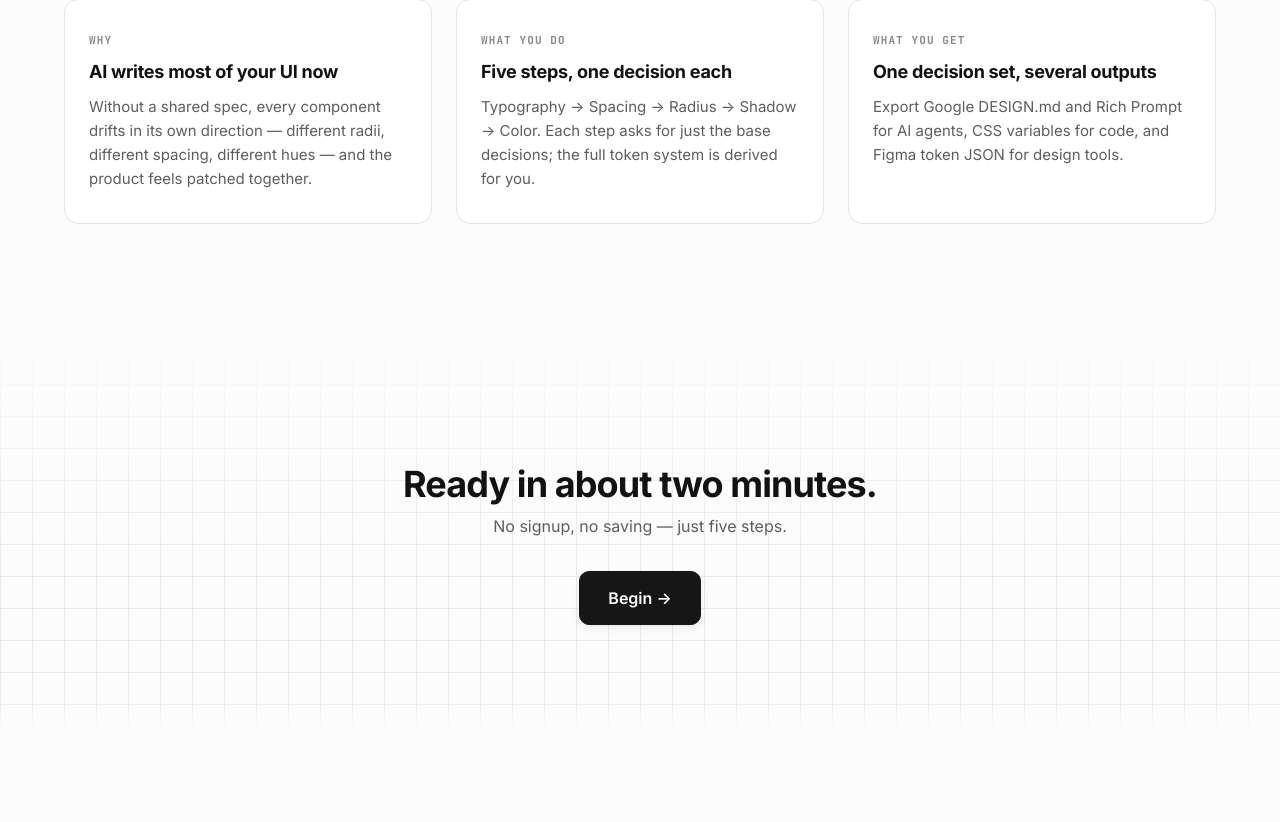
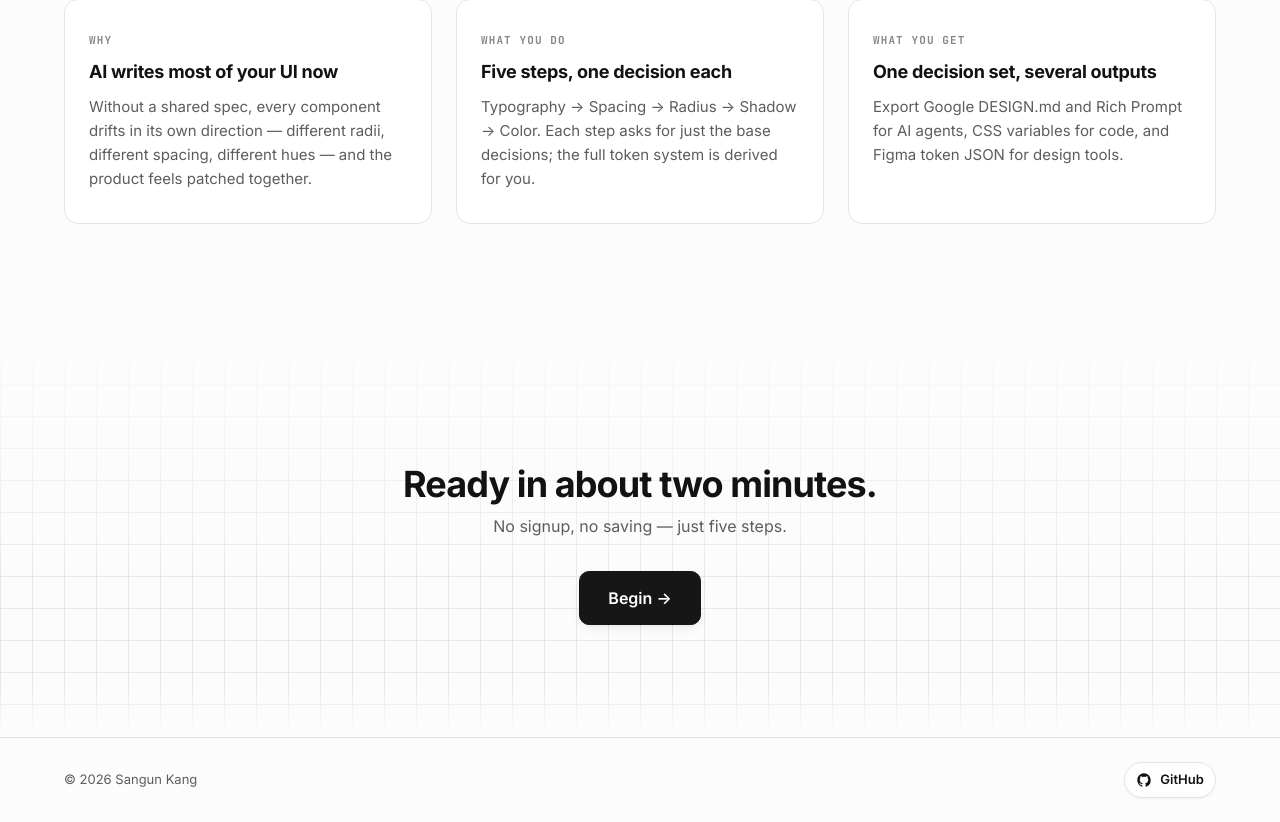
Before and after one commit to Sangun-Kang/pre-design-md, a React (Vite) app: page / in a window 1280 px wide. Shown: the part 1019-1841 px from the top of the page. Before the commit the page ends 1756 px from the top, so only its background shows below. Built offline with nearby package versions, Linux system fonts and the light colour scheme; a web font is replaced by a local one.

Commit message:
Add GitHub repository footer link

```diff
--- /dev/null
+++ b/src/components/GitHubIcon.tsx
@@ -0,0 +1,12 @@
+export const GITHUB_REPOSITORY_URL = 'https://github.com/Sangun-Kang/pre-design-md';
+
+export function GitHubIcon() {
+  return (
+    <svg viewBox="0 0 24 24" aria-hidden="true" focusable="false">
+      <path
+        fill="currentColor"
+        d="M12 2C6.48 2 2 6.58 2 12.26c0 4.53 2.87 8.37 6.84 9.73.5.09.68-.22.68-.49 0-.24-.01-.88-.01-1.73-2.78.62-3.37-1.38-3.37-1.38-.45-1.18-1.11-1.49-1.11-1.49-.91-.64.07-.63.07-.63 1 .07 1.53 1.06 1.53 1.06.89 1.56 2.34 1.11 2.91.85.09-.66.35-1.11.63-1.37-2.22-.26-4.55-1.14-4.55-5.07 0-1.12.39-2.03 1.03-2.75-.1-.26-.45-1.3.1-2.71 0 0 .84-.28 2.75 1.05A9.33 9.33 0 0 1 12 6.99c.85 0 1.7.12 2.5.35 1.9-1.33 2.74-1.05 2.74-1.05.55 1.41.2 2.45.1 2.71.64.72 1.03 1.63 1.03 2.75 0 3.94-2.34 4.81-4.57 5.07.36.32.68.94.68 1.9 0 1.37-.01 2.48-.01 2.82 0 .27.18.59.69.49A10.05 10.05 0 0 0 22 12.26C22 6.58 17.52 2 12 2Z"
+      />
+    </svg>
+  );
+}
--- a/src/components/Wizard.module.css
+++ b/src/components/Wizard.module.css
@@ -23,6 +23,54 @@
   max-width: none;
 }
 
+.globalFooter {
+  display: flex;
+  align-items: center;
+  justify-content: space-between;
+  gap: var(--app-space-md);
+  width: 100%;
+  max-width: 1400px;
+  margin-inline: auto;
+  padding: var(--app-space-lg) var(--app-space-3xl);
+  border-top: 1px solid var(--app-border);
+  color: var(--app-text-muted);
+  font-size: 0.8125rem;
+  flex-wrap: wrap;
+}
+
+.githubLink {
+  display: inline-flex;
+  align-items: center;
+  gap: var(--app-space-xs);
+  min-height: 2.25rem;
+  padding: 0.45rem 0.7rem;
+  border: 1px solid var(--app-border);
+  border-radius: var(--app-radius-full);
+  background: var(--app-surface-raised);
+  color: var(--app-text);
+  font-weight: 600;
+  text-decoration: none;
+  box-shadow: var(--app-shadow-sm);
+  transition: border-color 0.15s ease, background 0.15s ease, transform 0.15s ease;
+}
+
+.githubLink:hover {
+  border-color: var(--app-accent);
+  background: var(--app-accent-soft);
+  transform: translateY(-1px);
+}
+
+.githubLink:focus-visible {
+  outline: 2px solid var(--app-focus);
+  outline-offset: 2px;
+}
+
+.githubLink svg {
+  width: 1rem;
+  height: 1rem;
+  flex-shrink: 0;
+}
+
 @keyframes stepIn {
   from {
     opacity: 0;
@@ -44,4 +92,7 @@
   .main {
     padding: var(--app-space-lg) var(--app-space-md);
   }
+  .globalFooter {
+    padding: var(--app-space-md);
+  }
 }
--- a/src/components/Wizard.tsx
+++ b/src/components/Wizard.tsx
@@ -10,6 +10,7 @@ import { ColorStep } from '../steps/ColorStep';
 import { PreviewStep } from '../steps/PreviewStep';
 import { ExportStep } from '../steps/ExportStep';
 import { StepNav } from './StepNav';
+import { GitHubIcon, GITHUB_REPOSITORY_URL } from './GitHubIcon';
 import styles from './Wizard.module.css';
 
 export function Wizard() {
@@ -39,6 +40,19 @@ export function Wizard() {
         {currentStep === 'preview' && <PreviewStep />}
         {currentStep === 'export' && <ExportStep />}
       </main>
+      <footer className={styles.globalFooter}>
+        <span>© 2026 Sangun Kang</span>
+        <a
+          href={GITHUB_REPOSITORY_URL}
+          target="_blank"
+          rel="noreferrer"
+          className={styles.githubLink}
+          aria-label="pre-design-md repository on GitHub"
+        >
+          <GitHubIcon />
+          <span>GitHub</span>
+        </a>
+      </footer>
     </div>
   );
 }
--- a/src/preview/LandingSection.module.css
+++ b/src/preview/LandingSection.module.css
@@ -552,9 +552,17 @@
   text-decoration: none;
   transition: border-color 0.15s ease, background 0.15s ease;
 }
+.footerSocial svg {
+  width: 1rem;
+  height: 1rem;
+}
 .footerSocial a:hover {
   border-color: var(--color-primary-400);
   background: var(--color-primary-50);
+}
+.footerSocial a:focus-visible {
+  outline: 2px solid var(--color-primary-500);
+  outline-offset: 2px;
 }
 
 @media (max-width: 768px) {
--- a/src/preview/LandingSection.tsx
+++ b/src/preview/LandingSection.tsx
@@ -5,6 +5,7 @@ import { effectiveAccentHue } from '../lib/colorPalette';
 import { IMAGE_POOL } from '../assets/preview-images';
 import { useDesignStore } from '../store/designStore';
 import { useT } from '../i18n';
+import { GitHubIcon, GITHUB_REPOSITORY_URL } from '../components/GitHubIcon';
 import styles from './LandingSection.module.css';
 
 export function LandingSection() {
@@ -147,8 +148,9 @@ export function LandingSection() {
         <div className={styles.footerBottom}>
           <div className={styles.copy}>{t('landing.footer.copy')}</div>
           <div className={styles.footerSocial}>
-            <a href="#" aria-label="GitHub">GH</a>
-            <a href="#" aria-label="Twitter">TW</a>
+            <a href={GITHUB_REPOSITORY_URL} target="_blank" rel="noreferrer" aria-label="pre-design-md repository on GitHub">
+              <GitHubIcon />
+            </a>
           </div>
         </div>
       </footer>
```
